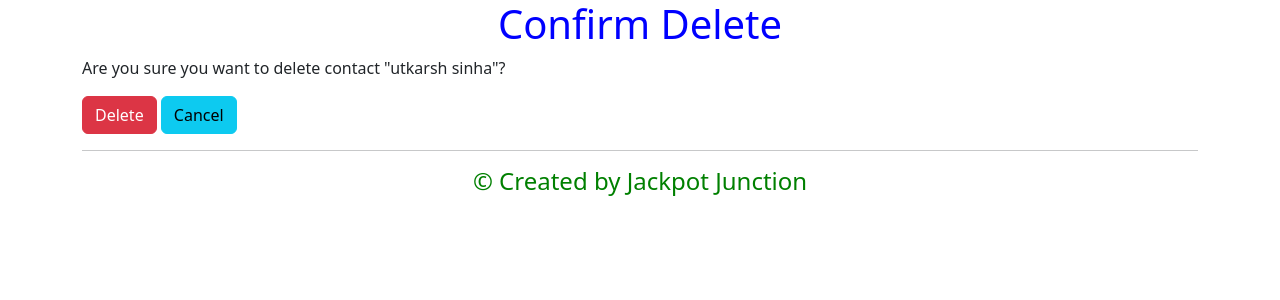
After one commit to kamalkoushikn/JackpotJunction, a Django app: page /contacts/1/delete in a window 1280 px wide. The commit adds this page. Shown: the top 300 px of the page. Run offline with Django 4.2, Linux system fonts and the light colour scheme; data comes from the database, SQL or seed files in the repository; both versions use the stored data as it was after the commit; parts of the project's set-up code (start-up, migrations or seed data) failed here and were passed over; some libraries are stand-ins or nearby versions.

Commit message:
Delete Page

```diff
--- /dev/null
+++ b/Contacts/templates/contacts/contact_confirm_delete.html
@@ -0,0 +1,16 @@
+{% extends "base.html" %}
+{% block content %}
+<div class="centered-text" style="color: blue;">
+    <h1>Confirm Delete</h1>
+</div>
+<p>Are you sure you want to delete contact "{{ contact.name }}"?</p>
+<form method="post" action="{% url 'contact_delete' contact.id %}">
+    {% csrf_token %}
+    <button type="submit" class="btn btn-danger" >Delete</button>
+    <a href="{% url 'contact_list' %}" class="btn btn-info">Cancel</a>
+</form>
+<hr>
+<div class="centered-text" style="color: green;">
+    <h4>&copy; Created by Jackpot Junction</h4>
+</div>
+{% endblock content %}
--- a/Contacts/templates/contacts/contact_detail.html
+++ b/Contacts/templates/contacts/contact_detail.html
@@ -9,7 +9,7 @@
 <br>
 <a class="btn btn-info" href="{% url 'contact_list' %}" role="button">Home</a>
 <a class="btn btn-info" href="{% url 'contact_update' contact.pk %}" role="button">Edit</a>
-<a class="btn btn-info" role="button">Delete</a>
+<a class="btn btn-info" href="{% url 'contact_delete' contact.pk %}" role="button">Delete</a>
 <hr>
 <div class="centered-text" style="color: green;">
     <h4>&copy; Created by Jackpot Junction</h4>
--- a/Contacts/templates/contacts/contact_list.html
+++ b/Contacts/templates/contacts/contact_list.html
@@ -3,7 +3,7 @@
 <div class="centered-text" style="color: blue;">
     <h1>IS Project New Record Management</h1>
 </div>
-    <form action="{% url 'contact_form' %}" method="get">
+    <form action="{% url 'contact_create' %}" method="get">
     <button type="submit">Create a New Contact</button>
 </form>
 <table class="table table-striped">
@@ -22,7 +22,7 @@
           <i class="bi bi-pencil"></i>
       </a>
         &nbsp;
-        <a class="icon-link">
+        <a class="icon-link" href="{% url 'contact_delete' contact.pk %}">
           <i class="bi bi-trash"></i>
         </a>
         &nbsp;
--- a/Contacts/urls.py
+++ b/Contacts/urls.py
@@ -1,8 +1,10 @@
 from django.urls import path
-from .views import ContactListView, ContactCreateView, ContactDetailView, ContactUpdateView
+from .views import ContactListView, ContactCreateView, ContactDetailView, ContactUpdateView, ContactDeleteView
 urlpatterns = [
     path("", ContactListView.as_view(), name="contact_list"),
-    path("create/", ContactCreateView, name="contact_form"),
+    path("create/", ContactCreateView.as_view(), name="contact_create"),
+
     path("contacts/<int:pk>/", ContactDetailView.as_view(), name="contact_detail"),
     path("contacts/<int:pk>/update", ContactUpdateView.as_view(), name="contact_update"),
+    path("contacts/<int:pk>/delete", ContactDeleteView.as_view(), name="contact_delete"),
 ]
--- a/Contacts/views.py
+++ b/Contacts/views.py
@@ -3,21 +3,33 @@ from django.views.generic import ListView
 from .models import Contact
 from .contact_form import ContactForm
 from django.urls import reverse_lazy
-from django.views.generic import ListView, DetailView, UpdateView
+from django.views.generic import View, ListView, DetailView, UpdateView, DeleteView
 
 # Create your views here.
 class ContactListView(ListView):
     model = Contact
 
-def ContactCreateView(request):
-    if request.method == 'POST':
+class ContactCreateView(View):
+    template_name = 'contacts/contact_form.html'
+    def get(self, request):
+        form = ContactForm()
+        context = {
+            'form': form,
+            'is_creation': True
+        }
+        return render(request, self.template_name, context)
+    def post(self, request):
         form = ContactForm(request.POST)
         if form.is_valid():
             form.save()  # This will create a new Contact instance
             return redirect('contact_list')  # Redirect to the contact list page or any other page
-    else:
-        form = ContactForm()
-    return render(request, 'contacts/contact_form.html', {'form': form})
+        return render(request, self.template_name, {'form': form})
+
+class ContactUpdateView(UpdateView):
+    model = Contact
+    form_class = ContactForm
+    template_name = 'contacts/contact_form.html'  # Use the same form template for update
+    success_url = reverse_lazy("contact_list")
 class ContactDetailView(DetailView):
     model = Contact
 
@@ -25,3 +37,14 @@ class ContactUpdateView(UpdateView):
     model = Contact
     form_class = ContactForm
     success_url = reverse_lazy("contact_list")
+    template_name = 'contacts/contact_form.html'
+
+    def get_context_data(self, **kwargs):
+        context = super().get_context_data(**kwargs)
+        # Pass an additional variable to the template
+        context['is_creation'] = False  # Set it to True for update, False for create
+        return context
+
+class ContactDeleteView(DeleteView):
+    model = Contact
+    success_url = reverse_lazy("contact_list")
```
Also changed, not shown: Contacts/templates/contacts/contact_form.html (+7 -1 lines), db.sqlite3.
